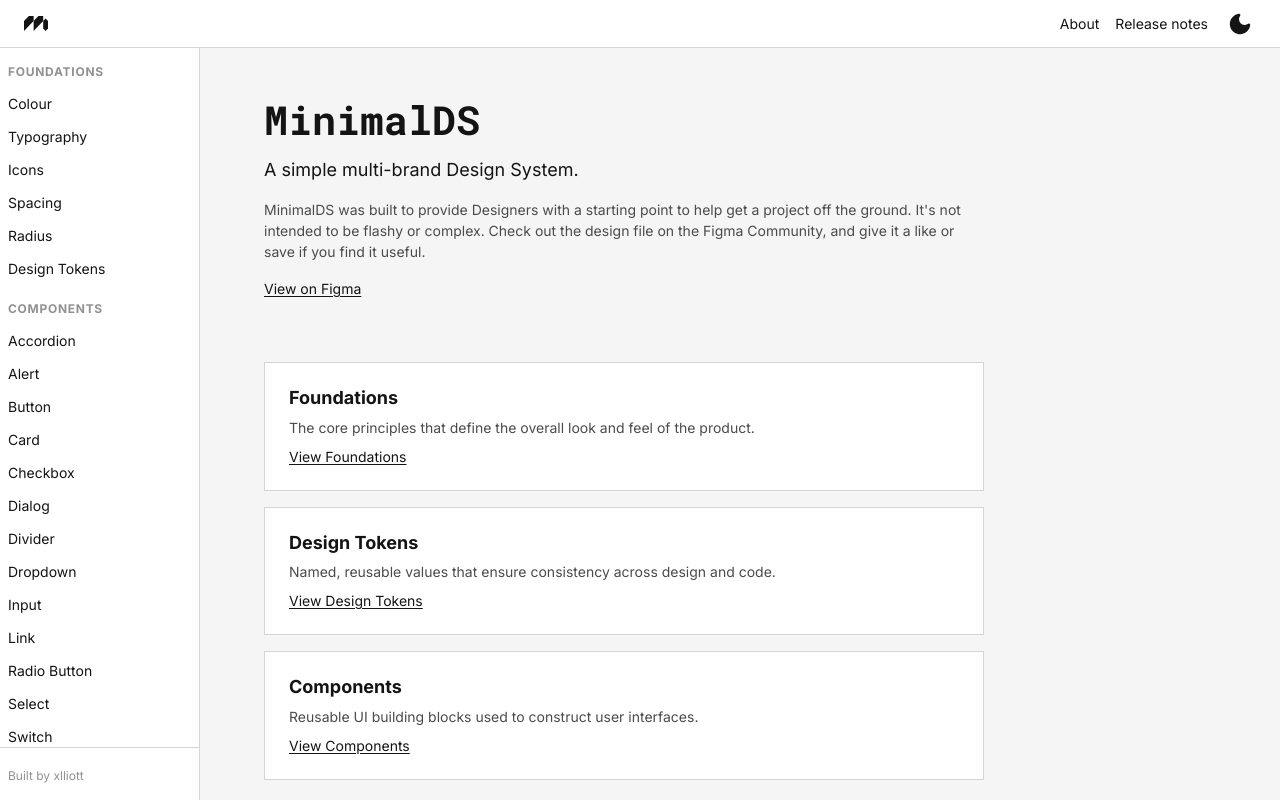
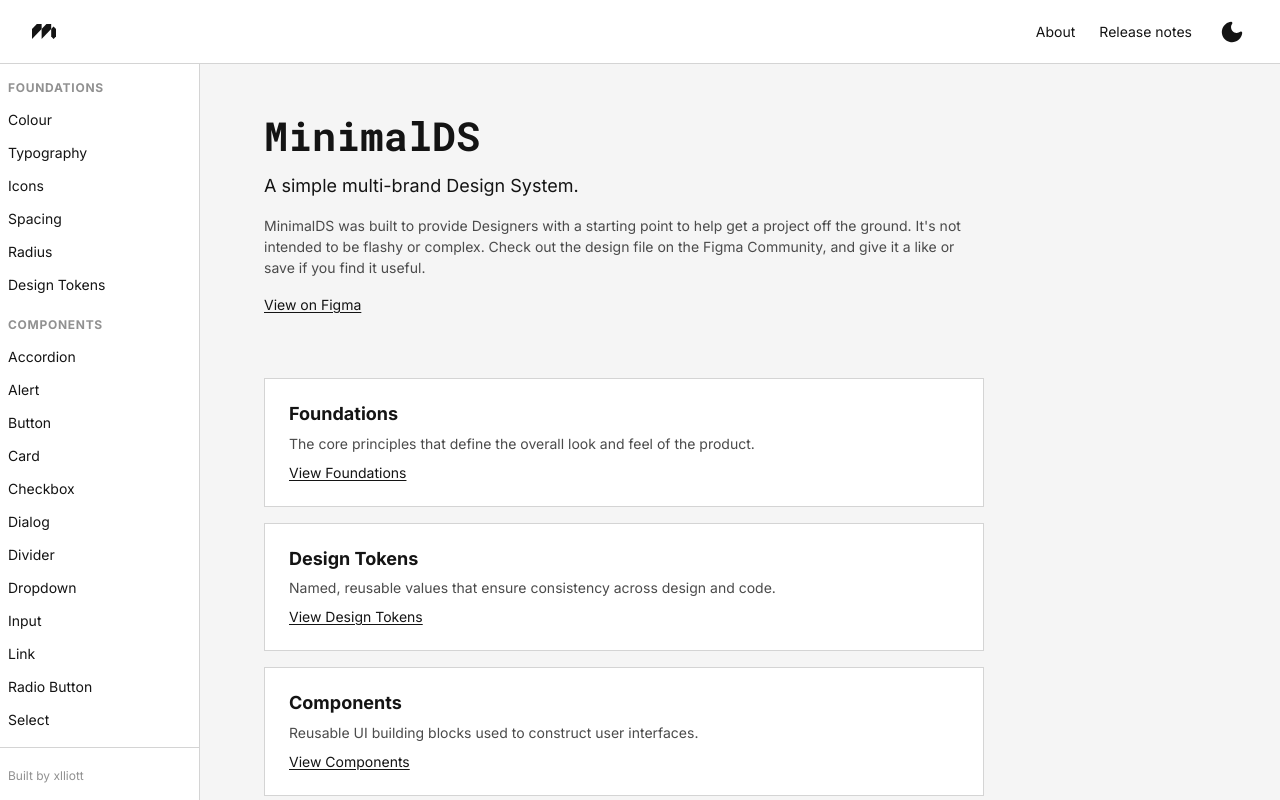
Before and after one commit to xlliott/minimalds, a React (Vite) app: page / in a window 1280 px wide. Built offline with nearby package versions, Linux system fonts and the light colour scheme.

Commit message:
Update NavBar.css

```diff
--- a/src/components/NavBar/NavBar.css
+++ b/src/components/NavBar/NavBar.css
@@ -7,14 +7,15 @@
   flex-direction:   row;
   align-items:      center;
   justify-content:  space-between;
-  height:           48px;
-  padding:          0 var(--space-layout-md);
+  height:           64px;
+  padding:          0 var(--space-layout-lg);   /* 0 32px */
   background-color: var(--color-surface-default);
   border-bottom:    var(--border-default) solid var(--color-border-default);
   position:         sticky;
   top:              0;
   z-index:          10;
   box-sizing:       border-box;
+  flex-shrink:      0;
 }
 
 .mds-navbar__logo {
@@ -27,22 +28,23 @@
 .mds-navbar__right {
   display:     flex;
   align-items: center;
-  gap:         var(--space-layout-sm);          /* 24px */
+  gap:         var(--space-layout-md);          /* 32px */
 }
 
 .mds-navbar__links {
   display:     flex;
   align-items: center;
-  gap:         var(--space-layout-sm);          /* 24px */
+  gap:         var(--space-layout-md);          /* 32px */
 }
 
 .mds-navbar__link {
   font-family:     var(--font-family-global);
-  font-size:       var(--font-size-body);         /* 14px */
+  font-size:       var(--font-size-body);
   font-weight:     var(--font-weight-regular);
   color:           var(--color-text-default);
   text-decoration: none;
   transition:      color 0.15s ease;
+  white-space:     nowrap;
 }
 
 .mds-navbar__link:hover {
@@ -50,18 +52,19 @@
 }
 
 .mds-navbar__mode-toggle {
-  display:          flex;
-  align-items:      center;
-  justify-content:  center;
-  width:            32px;
-  height:           32px;
-  background:       transparent;
-  border:           none;
-  cursor:           pointer;
-  color:            var(--color-icon-default);
-  border-radius:    var(--radius-none);
-  transition:       color 0.15s ease;
-  padding:          0;
+  display:         flex;
+  align-items:     center;
+  justify-content: center;
+  width:           32px;
+  height:          32px;
+  background:      transparent;
+  border:          none;
+  cursor:          pointer;
+  color:           var(--color-icon-default);
+  border-radius:   var(--radius-none);
+  transition:      color 0.15s ease;
+  padding:         0;
+  flex-shrink:     0;
 }
 
 .mds-navbar__mode-toggle:hover {
```
